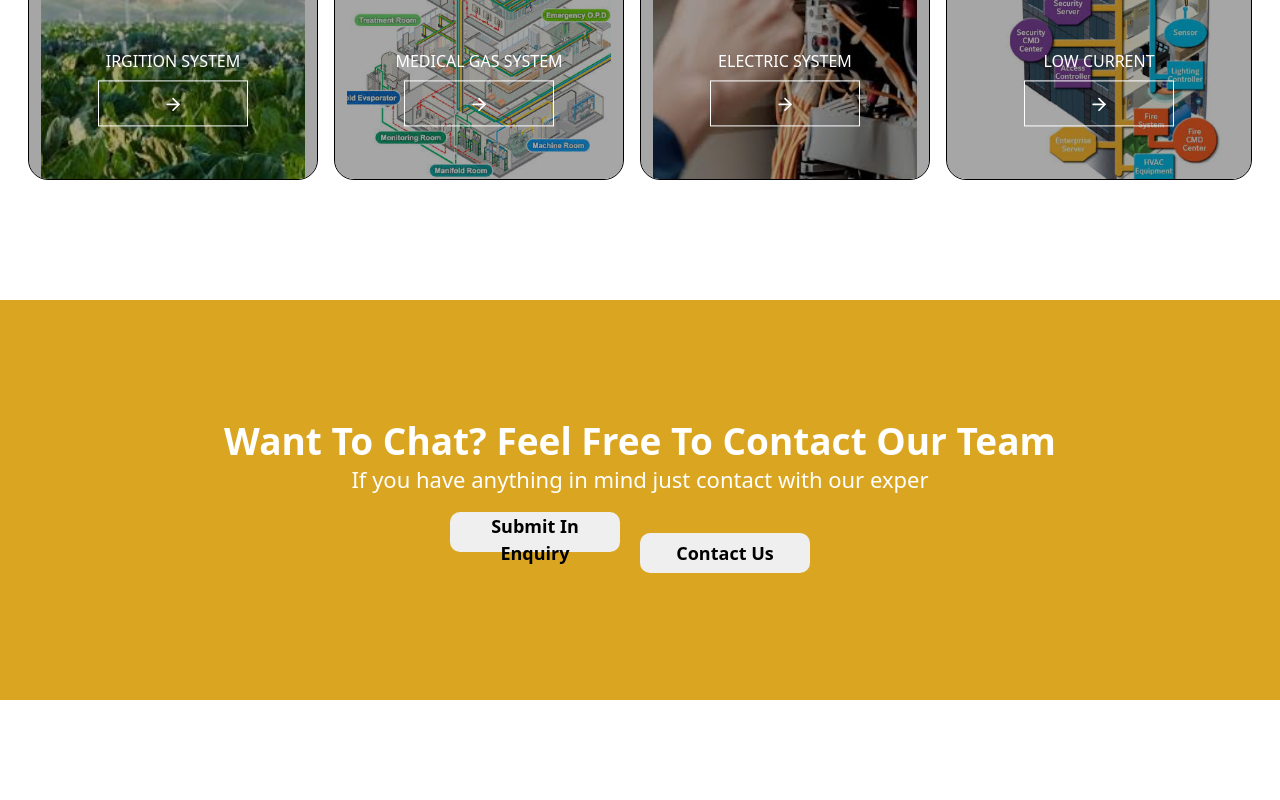
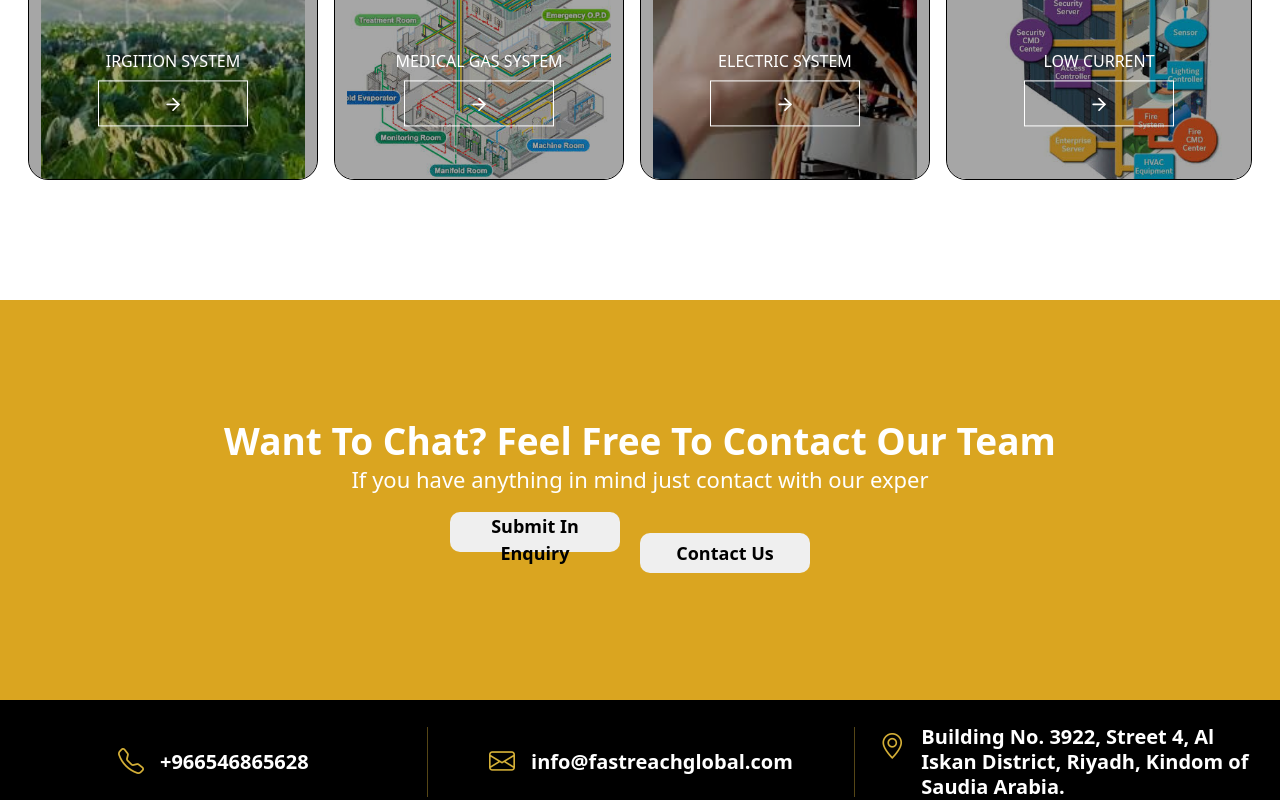
Before and after one commit to ihsandanish1000pp-dev/Fast-Reach, a Next.js app: page / in a window 1280 px wide. Shown: the part 2892-3692 px from the top of the page. Built offline with nearby package versions, Linux system fonts and the light colour scheme.

Commit message:
footer update

```diff
--- a/src/app/About/page.jsx
+++ b/src/app/About/page.jsx
@@ -70,7 +70,7 @@
 
 
 
-      <footer className="bg-black text-white">
+      <footer className="bg-black text-white mt-0">
 
         {/* ================= TOP INFO ROW ================= */}
         <div className="container-fluid border-bottom border-secondary border-opacity-25">
--- a/src/app/globals.css
+++ b/src/app/globals.css
@@ -1051,7 +1051,7 @@
   background-color: goldenrod;
   min-height: 400px;
   max-height: 400px;
-  margin-bottom: 160px;
+  /* margin-bottom: 160px; */
   margin-top: 120px;
   display: flex;
   justify-content: center;
@@ -1138,6 +1138,8 @@
   background: #000;
   color: #fff;
   width: 100%;
+  margin-top: 0;
+  padding-top: 0;
 }
 
 
@@ -1146,7 +1148,7 @@
 ========================= */
 
 .footer-contact {
-  padding: 58px 0 60px;
+  /* padding: 58px 0 60px; */
   border-bottom: 1px solid #333;
 }
 
```
